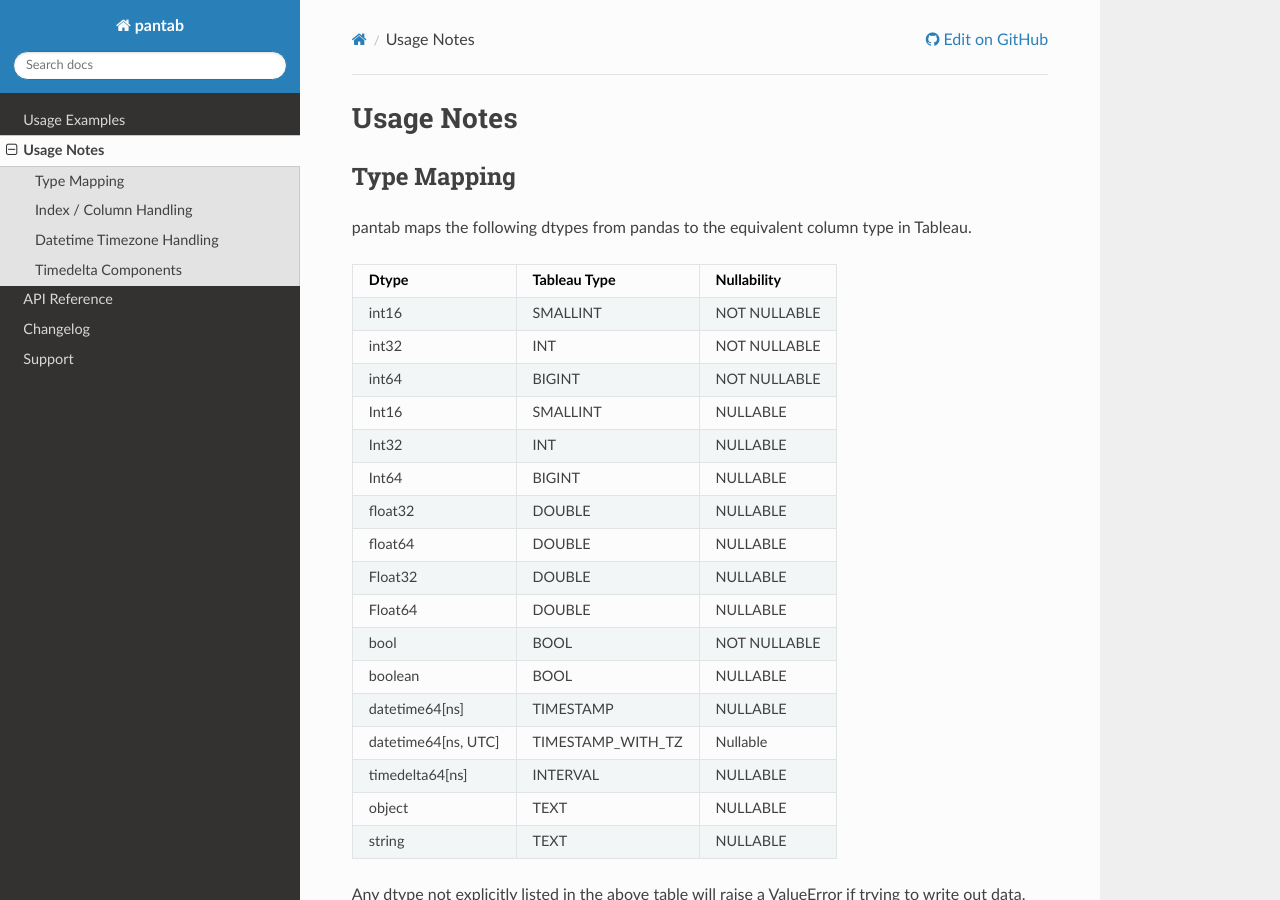
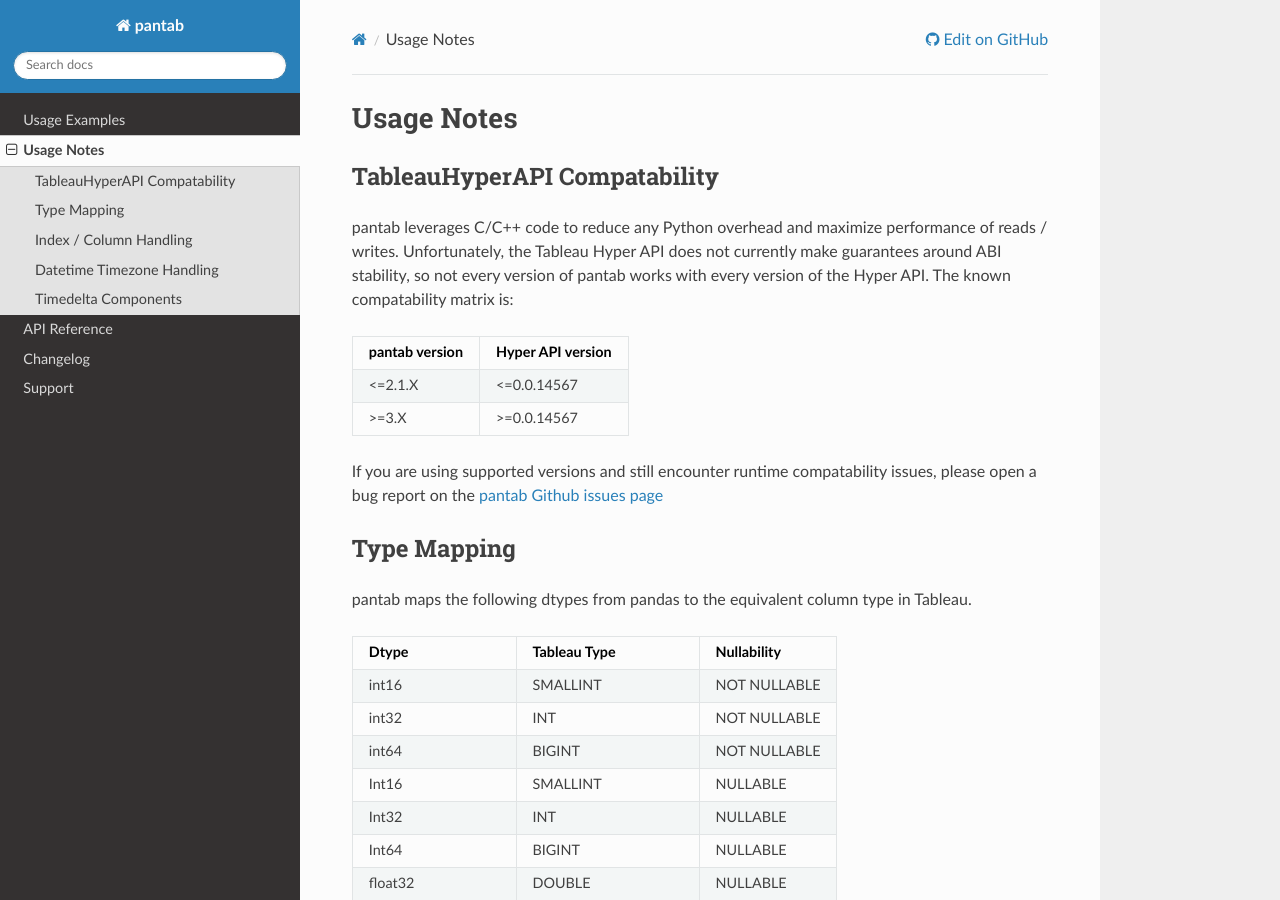
Before and after one commit to innobi/pantab, a Sphinx documentation site: the page built from doc/source/caveats.rst, in a window 1280 px wide and 900 px high. Built offline with Sphinx 7.4.7 and the Read the Docs theme 2.0.0, drawn with Linux system fonts in a browser that asks for light colours.

Commit message:
updated compatability matrix

```diff
--- a/doc/source/caveats.rst
+++ b/doc/source/caveats.rst
@@ -1,5 +1,23 @@
 Usage Notes
 ===========
+
+TableauHyperAPI Compatability
+-----------------------------
+
+pantab leverages C/C++ code to reduce any Python overhead and maximize performance of reads / writes. Unfortunately, the Tableau Hyper API does not currently make guarantees around ABI stability, so not every version of pantab works with every version of the Hyper API. The known compatability matrix is:
+
++-------+-----------+
+|pantab |Hyper      |
+|version|API        |
+|       |version    |
++=======+===========+
+|<=2.1.X|<=0.0.14567|
++-------+-----------+
+|>=3.X  |>=0.0.14567|
++-------+-----------+
+
+If you are using supported versions and still encounter runtime compatability issues, please open a bug report on the `pantab Github issues page <https://github.com/innobi/pantab/issues>`_
+
 
 Type Mapping
 ------------
```
